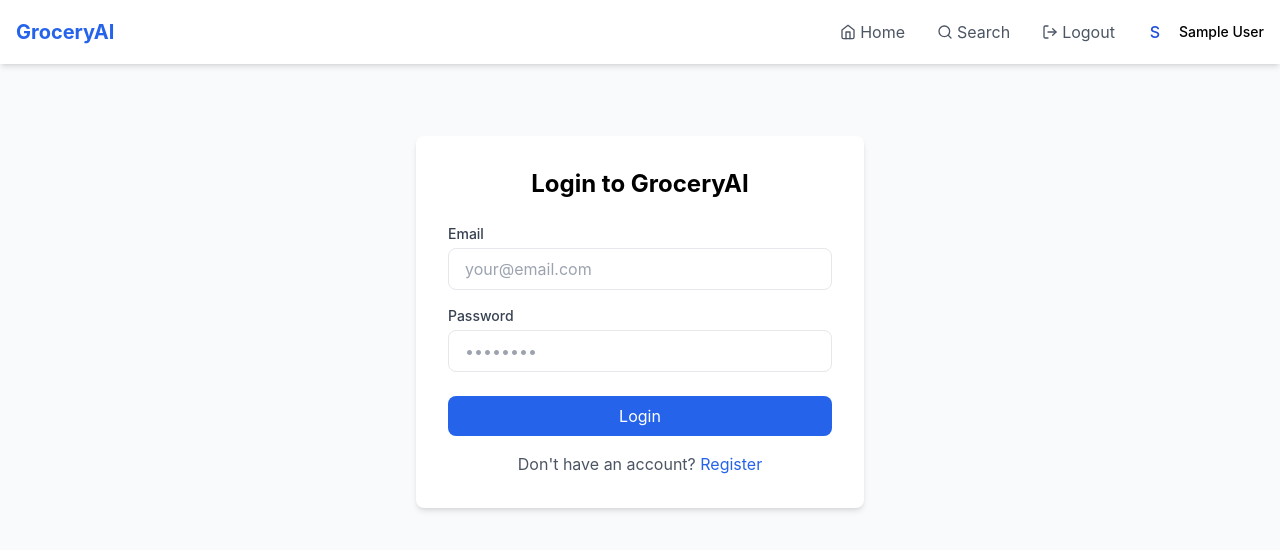
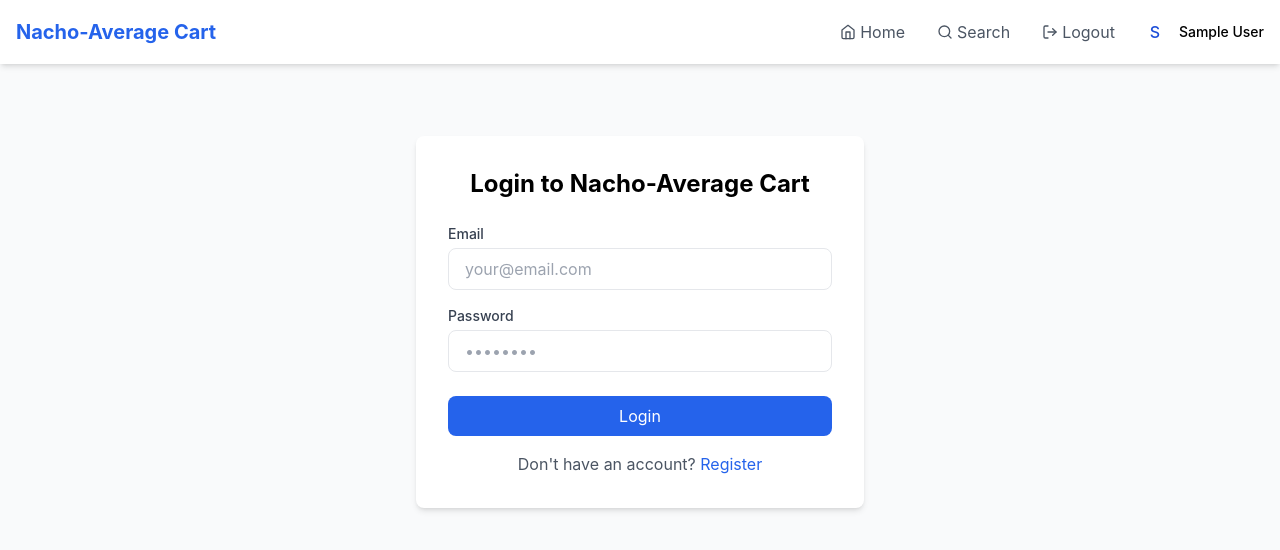
Before and after one commit to idaraabasiudoh/nachoaveragecart, a React (Create React App) app in the folder client/: page /login in a window 1280 px wide. Shown: the top 550 px of the page. Built offline with nearby package versions, Linux system fonts and the light colour scheme; no server answers; sample sign-in values are in the browser's storage; the HTML template or start-up script is replaced by a standard one.

Commit message:
chore: update app name from GroceryAI to Nacho-Average Cart across files

```diff
--- a/client/public/index.html
+++ b/client/public/index.html
@@ -7,11 +7,11 @@
     <meta name="theme-color" content="#3b82f6" />
     <meta
       name="description"
-      content="GroceryAI - Smart grocery shopping app with AI-powered features"
+      content="Nacho-Average Cart - Smart grocery shopping app with AI-powered features"
     />
     <link rel="apple-touch-icon" href="%PUBLIC_URL%/logo192.png" />
     <link rel="manifest" href="%PUBLIC_URL%/manifest.json" />
-    <title>GroceryAI - Smart Shopping</title>
+    <title>Nacho-Average Cart - Smart Shopping</title>
   </head>
   <body>
     <noscript>You need to enable JavaScript to run this app.</noscript>
--- a/client/src/components/Navbar.js
+++ b/client/src/components/Navbar.js
@@ -21,7 +21,7 @@ const Navbar = () => {
       <div className="container mx-auto px-4 py-3">
         <div className="flex items-center justify-between">
           <Link to="/" className="flex items-center">
-            <span className="text-xl font-bold text-primary-600">GroceryAI</span>
+            <span className="text-xl font-bold text-primary-600">Nacho-Average Cart</span>
           </Link>
 
           <div className="flex items-center space-x-4">
--- a/client/src/pages/Login.js
+++ b/client/src/pages/Login.js
@@ -41,7 +41,7 @@ const Login = () => {
   return (
     <div className="max-w-md mx-auto mt-10">
       <div className="bg-white rounded-lg shadow-md p-8">
-        <h1 className="text-2xl font-bold text-center mb-6">Login to GroceryAI</h1>
+        <h1 className="text-2xl font-bold text-center mb-6">Login to Nacho-Average Cart</h1>
 
         {error && (
           <div className="bg-red-50 text-red-600 p-3 rounded-md mb-4">
```
Also changed, not shown: client/public/manifest.json.
